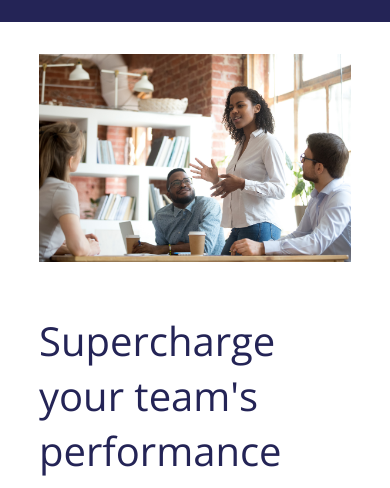
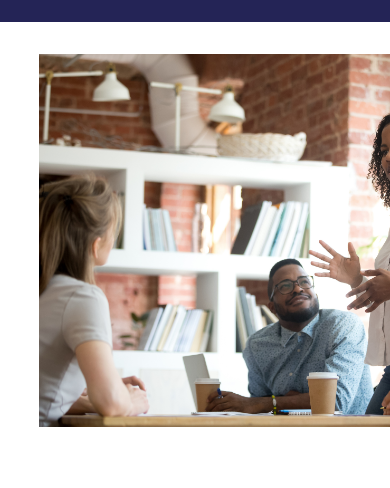
Before and after one commit to danceoval/savvy-site, a website: page public/index.html in a window 390 px wide. Shown: the part 563-1051 px from the top of the page. Drawn offline with nearby package versions, Linux system fonts and the light colour scheme.

Commit message:
Update style.css

```diff
--- a/public/style.css
+++ b/public/style.css
@@ -610,7 +610,7 @@ section {
   }
   #empower-img {
     margin-left: 1rem;
-    width: 80vw;
+    width: 35rem;
     margin: auto;
     padding: 2rem 0;
   }
```
